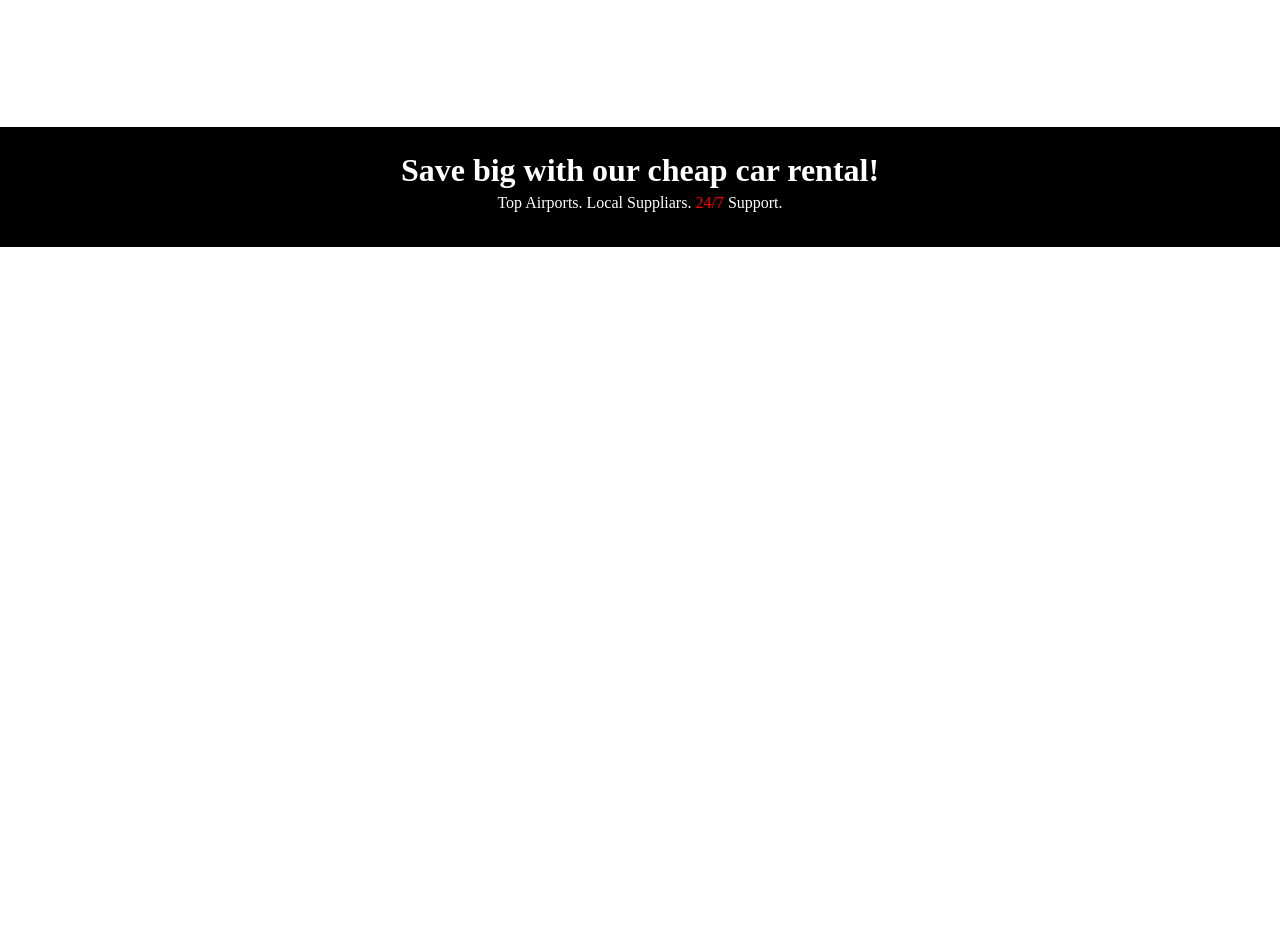
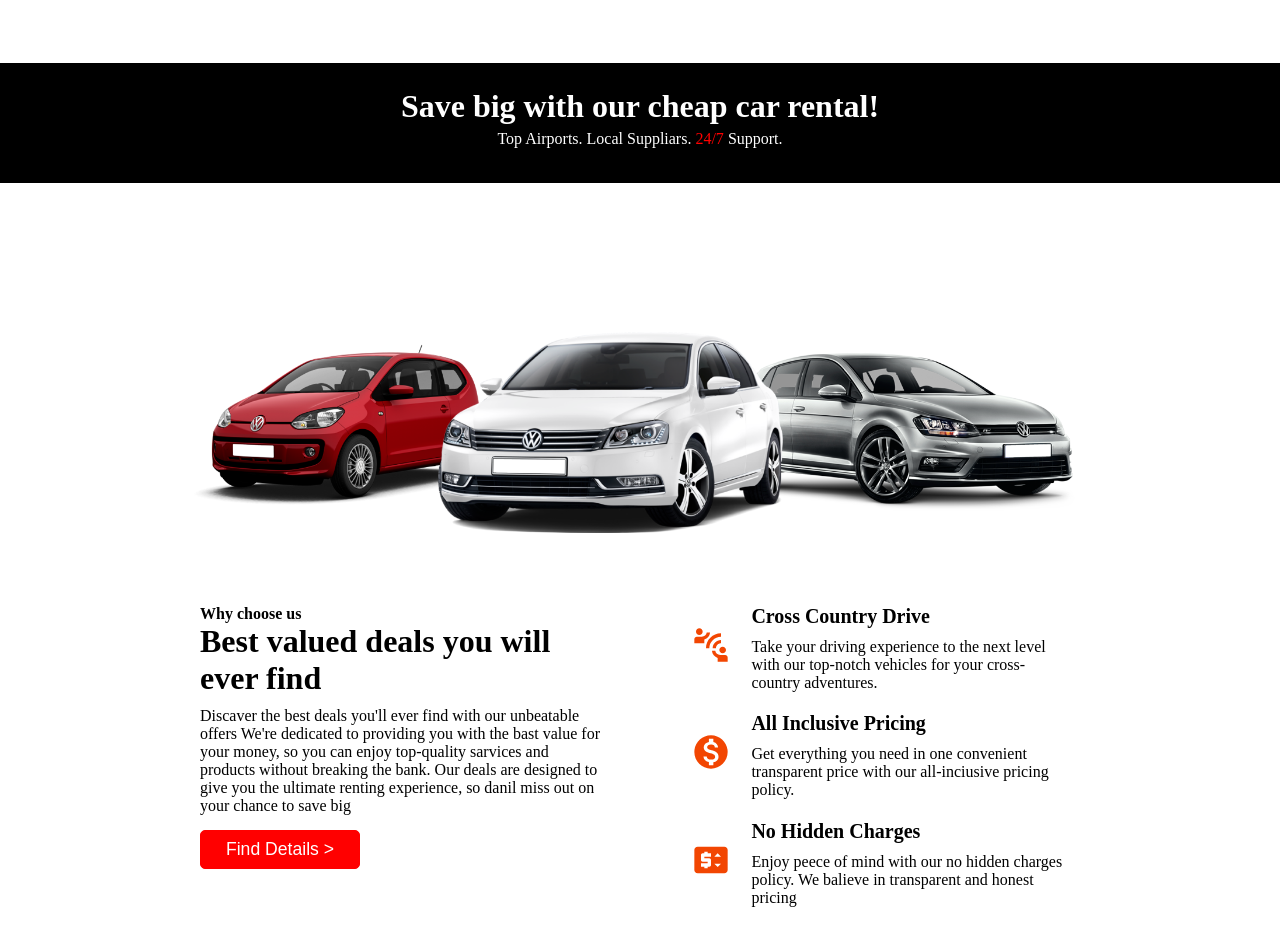
Before and after one commit to M-N-Hossain/CarRental, a React (Vite) app: page / in a window 1280 px wide. Shown: the part 2300-3246 px from the top of the page. Before the commit the page ends 2675 px from the top, so only its background shows below. Built offline with nearby package versions, Linux system fonts and the light colour scheme.

Commit message:
added the why us component and made some styling changes

```diff
--- a/src/components/Card.jsx
+++ b/src/components/Card.jsx
@@ -2,15 +2,21 @@
 import React from 'react';
 import '../styles/card.css';
 
-export default function Card({ icon, title, desc }) {
+export default function Card({
+  clssname, icon, title, desc,
+}) {
   return (
-    <div className="card">
+    <div className={`card ${clssname}`}>
       {/* add the icon classname for style */}
-      {icon}
-      <p className="title">{title}</p>
-      <p>
-        {desc}
-      </p>
+      <div className="iconDiv">
+        {icon}
+      </div>
+      <div className="descDiv">
+        <p className="title">{title}</p>
+        <p>
+          {desc}
+        </p>
+      </div>
     </div>
   );
 }
--- a/src/components/Navbar.jsx
+++ b/src/components/Navbar.jsx
@@ -14,8 +14,6 @@ export default function Navbar() {
   const burgerMenuClose = () => {
     setIsMenuItemShowing(false);
   };
-
-  console.log(isMenuItemShowing);
 
   return (
     <div className="navbar">
--- /dev/null
+++ b/src/components/WhyUs.jsx
@@ -0,0 +1,54 @@
+/* eslint-disable react/no-unescaped-entities */
+import React from 'react';
+import '../styles/whyUs.css';
+import MonetizationOnIcon from '@mui/icons-material/MonetizationOn';
+import PriceChangeIcon from '@mui/icons-material/PriceChange';
+import ConnectWithoutContactTwoToneIcon from '@mui/icons-material/ConnectWithoutContactTwoTone';
+import Card from './Card';
+
+export default function WhyUs() {
+  return (
+    <div className="whyUsOuterContainer">
+      <div className="imgDiv">
+        <img src="src/assets/cars.png" alt="" />
+      </div>
+      <div className="whyUsInnerContainer">
+        <div className="rightbar">
+          <p>Why choose us</p>
+          <h1>Best valued deals you will ever find</h1>
+          <p>
+            Discaver the best deals you'll ever find with our unbeatable offers
+            We're dedicated to providing you with the bast value for your money,
+            so you can enjoy top-quality sarvices and products without breaking
+            the bank. Our deals are designed to give you the ultimate renting
+            experience, so danil miss out on your chance to save big
+          </p>
+          <button type="button">Find Details &gt;</button>
+        </div>
+        <div className="leftbar">
+          <Card
+            clssname="subCard"
+            icon={<ConnectWithoutContactTwoToneIcon className="icon" />}
+            title="Cross Country Drive"
+            desc="Take your driving experience to the next level
+            with our top-notch vehicles for your cross-country adventures."
+          />
+          <Card
+            clssname="subCard"
+            icon={<MonetizationOnIcon className="icon" />}
+            title="All Inclusive Pricing"
+            desc="Get everything you need in one convenient
+            transparent price with our all-inciusive pricing policy."
+          />
+          <Card
+            clssname="subCard"
+            icon={<PriceChangeIcon className="icon" />}
+            title="No Hidden Charges"
+            desc="Enjoy peece of mind with our no hidden
+            charges policy. We balieve in transparent and honest pricing"
+          />
+        </div>
+      </div>
+    </div>
+  );
+}
--- a/src/pages/Home.jsx
+++ b/src/pages/Home.jsx
@@ -5,6 +5,7 @@ import Booking from '../components/Booking';
 import Plans from '../components/Plans';
 import Banner from '../components/Banner';
 import VehicleModels from '../components/VehicleModels';
+import WhyUs from '../components/WhyUs';
 
 export default function Home() {
   return (
@@ -15,6 +16,7 @@ export default function Home() {
       <Plans />
       <VehicleModels />
       <Banner />
+      <WhyUs />
     </div>
   );
 }
--- a/src/styles/banner.css
+++ b/src/styles/banner.css
@@ -4,7 +4,6 @@
 	background-color: black;
 	color: white;
 	text-align: center;
-	margin-bottom: 10%;
 }
 
 .banner h1 {
--- a/src/styles/booking.css
+++ b/src/styles/booking.css
@@ -117,7 +117,7 @@
 	}
 
 	.booking .innerContainer button:hover{
-		transform: scale(1);
+		transform: scale(1.05);
 	}
 
 	.inputDiv {
--- a/src/styles/navbar.css
+++ b/src/styles/navbar.css
@@ -59,14 +59,18 @@
 		display: none;
 	}
 
+	.logoDiv{
+		margin-left: 20px;
+	}
+
 	.burgerMenuIcons {
 		display: block;
 		cursor: pointer;
 		position: relative;
-		margin-right: 15px;
 	}
 	.burgerMenuIcons i {
-		font-size: 1.2rem;
+		font-size: 1.5rem;
+		margin-right: 25px;
 	}
 
 	.linkDiv {
@@ -75,6 +79,10 @@
 		width: 100%;
 		height: 250px;
 		top: -500px;
+	}
+
+	.linkDiv a:first-child{
+		margin-top: 5px;
 	}
 
 	.linkDiv.active {
--- a/src/styles/plans.css
+++ b/src/styles/plans.css
@@ -1,4 +1,5 @@
 .plansOuterContainer {
+	transition: 0.5s linear;
 	width: 70%;
 	position: relative;
 	left: 50%;
--- a/src/styles/vehicle.css
+++ b/src/styles/vehicle.css
@@ -87,11 +87,13 @@
 	.vehicle .vehiclePicture{
 		width: 100%;
 		margin: 10% 0;
-
-
 	}
 
 	.vehicle .vehicleDetails{
 		width: 100%;
 	}
+
+	.vehicle .vehicleDetails button:hover{
+		transform: scale(1.05);
+	}
 }
--- a/src/styles/vehicleModels.css
+++ b/src/styles/vehicleModels.css
@@ -3,7 +3,7 @@
 	position: relative;
 	left: 50%;
 	transform: translateX(-50%);
-	margin-bottom: 15%;
+	margin-bottom: 10%;
 }
 
 .VehicleModels .titleDiv {
--- /dev/null
+++ b/src/styles/whyUs.css
@@ -0,0 +1,54 @@
+.whyUsOuterContainer {
+	display: flex;
+	flex-direction: column;
+	justify-content: center;
+	align-items: center;
+    margin-bottom: 10%;
+}
+.whyUsOuterContainer .imgDiv {
+	display: flex;
+	align-items: center;
+	justify-content: center;
+}
+.whyUsOuterContainer .imgDiv img {
+	width: auto;
+	height: 350px;
+}
+
+.whyUsInnerContainer {
+	height: 250px;
+	width: 70%;
+	display: flex;
+	justify-content: space-between;
+	margin-top: 5%;
+}
+
+.whyUsInnerContainer .rightbar {
+	width: 45%;
+	padding: 8px;
+}
+.whyUsInnerContainer .rightbar p:first-child {
+	font-weight: bold;
+	margin: 0;
+}
+
+.whyUsInnerContainer .rightbar p {
+	margin: 10px 0;
+}
+.whyUsInnerContainer .rightbar button {
+	margin: 5px 0;
+	width: 160px;
+}
+
+.whyUsInnerContainer .leftbar {
+	width: 45%;
+	padding: 8px;
+}
+
+.whyUsInnerContainer .leftbar .subCard {
+	width: 100%;
+	display: grid;
+	grid-template-columns: 15% 80%;
+	align-items: center;
+	justify-content: center;
+}
```
Also changed, not shown: src/assets/cars.png (added).
